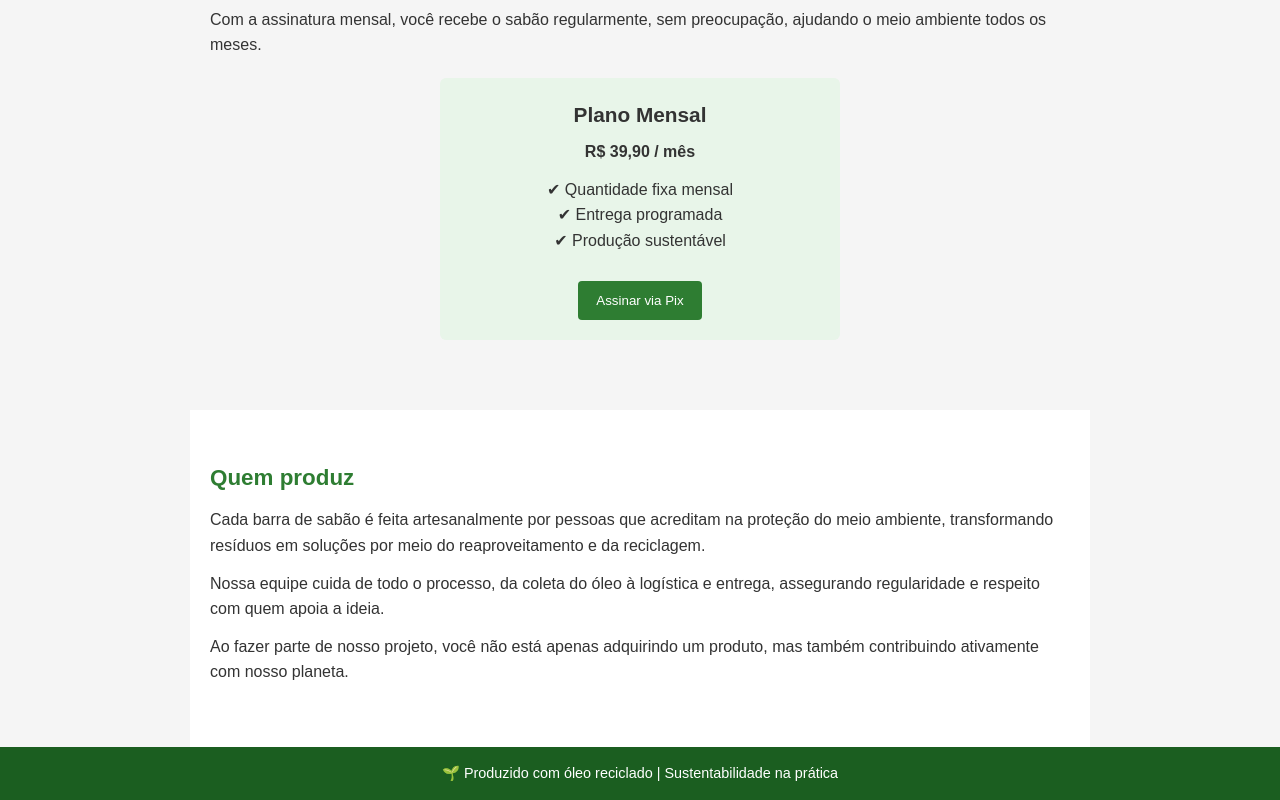
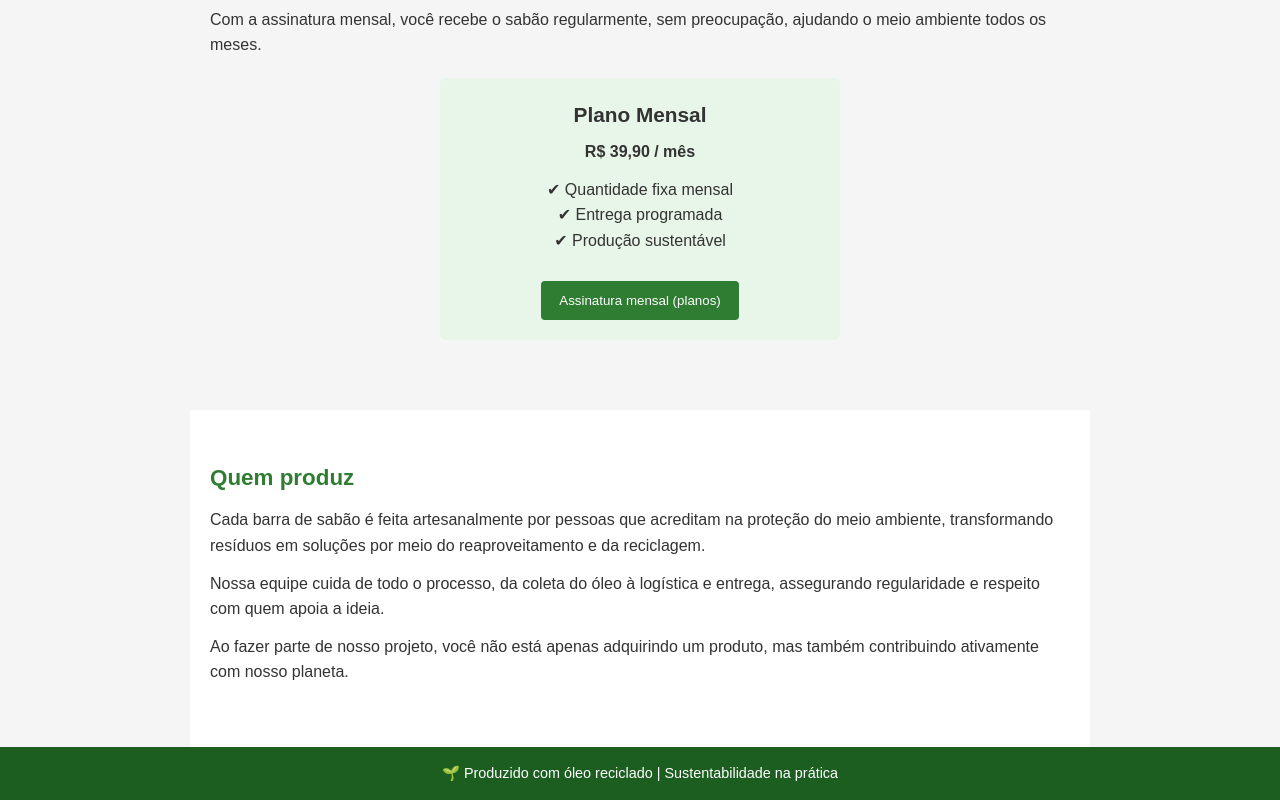
Before and after one commit to ThiagoDutra007/sabao-sustentavel, a plain HTML site: page index.html in a window 1280 px wide. Shown: the part 930-1730 px from the top of the page. Drawn offline with Linux system fonts and the light colour scheme.

Commit message:
Revise HTML content and subscription details
Updated the HTML structure and content for the sustainable soap project, including changes to the subscription plan section and button functionality.

```diff
--- a/index.html
+++ b/index.html
@@ -52,8 +52,8 @@
             ✔ Entrega programada<br>
             ✔ Produção sustentável
         </p>
-        <button onclick="pagamentoPix()">Assinar via Pix</button>
-    </div>
+        <button onclick="abrirPlanos()">Assinatura mensal (planos)</button>
+  </div>
 </section>
 
 <section class="section destaque">
```
